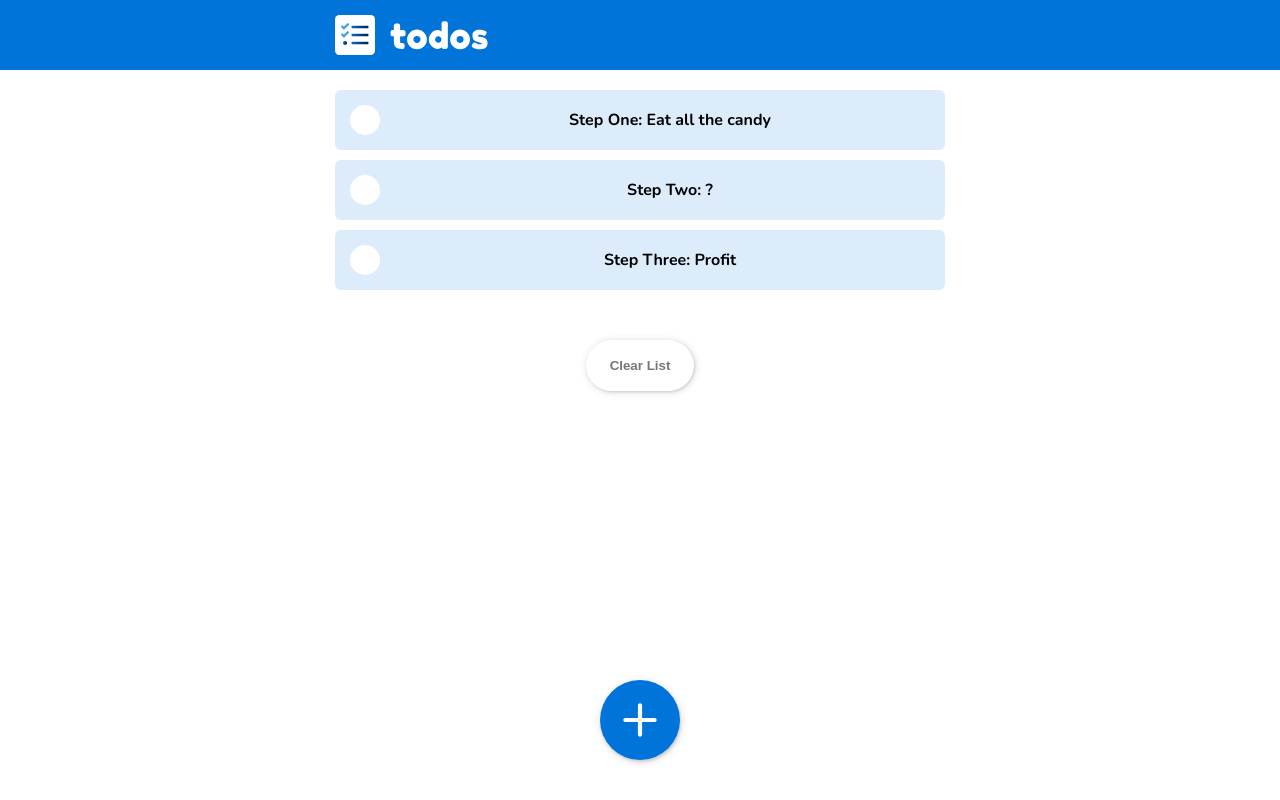
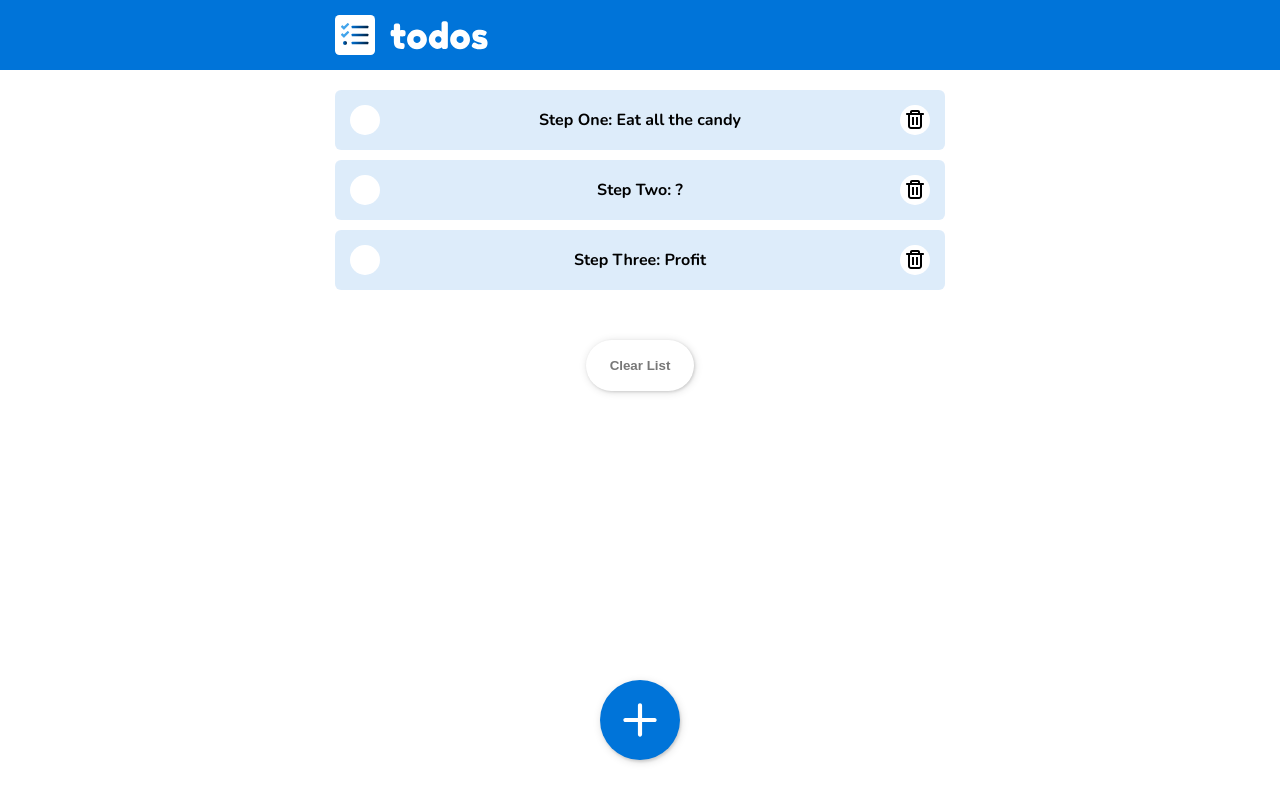
Before and after one commit to rb-wbscoding/todoreact, a React (Create React App) app: page / in a window 1280 px wide. Built offline with nearby package versions, Linux system fonts and the light colour scheme.

Commit message:
Added trash icon to TodoItem

```diff
--- a/src/App.js
+++ b/src/App.js
@@ -22,9 +22,7 @@ function App() {
 
   // add todo
   // edit todo
-  // check off todo
   // delete todo
-  // clear the list
 
   const clearList = () => setTodos([]);
 
--- a/src/components/todoitem/TodoItem.js
+++ b/src/components/todoitem/TodoItem.js
@@ -1,6 +1,7 @@
 import React from 'react';
 import styles from './TodoItem.module.css';
 import checkmarksvg from '../../assets/checkmark.svg';
+import trashsvg from '../../assets/trash.svg';
 
 function TodoItem({ isDone, title, todoId, toggleDone }) {
   return (
@@ -11,6 +12,9 @@ function TodoItem({ isDone, title, todoId, toggleDone }) {
         {isDone && <img src={checkmarksvg} alt="Checkmark" />}
       </div>
       <div className={styles.description}>{title}</div>
+      <div className={styles.icon}>
+        <img src={trashsvg} alt="Trash" />
+      </div>
     </article>
   );
 }
```
